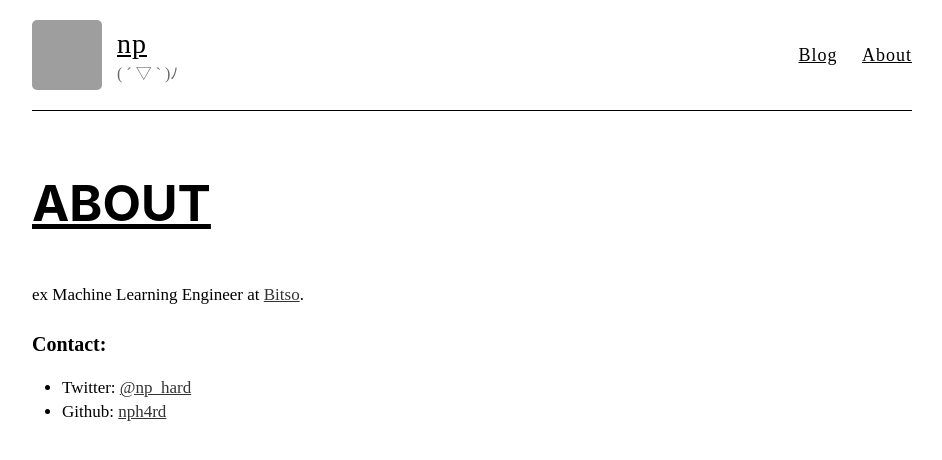
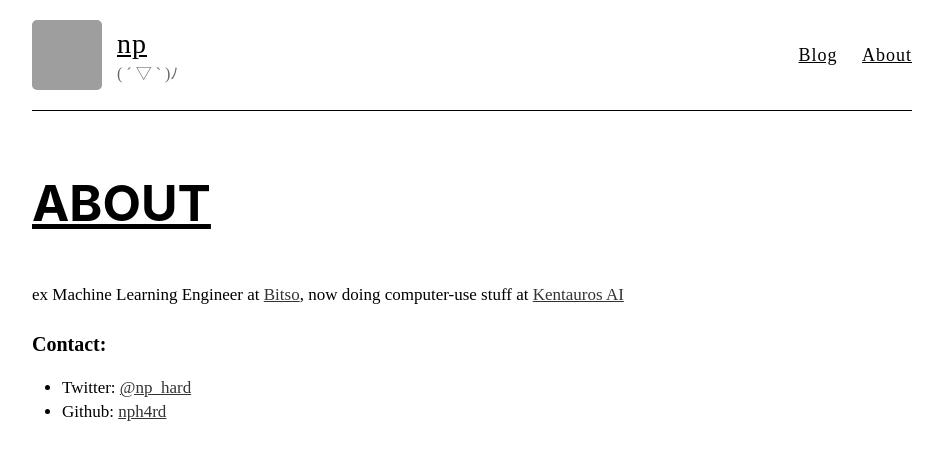
Before and after one commit to nph4rd/nph4rd.github.io, a Jekyll site: the page built from about.md, in a window 1280 px wide. Shown: the top 460 px of the page, without its empty margins (168-1110 px from the left). Built offline with Jekyll 4.4.1, drawn with Linux system fonts in a browser that asks for light colours; some web fonts are replaced; grey boxes are pictures that could not be loaded.

Commit message:
update about

```diff
--- a/about.md
+++ b/about.md
@@ -4,7 +4,7 @@ title: ABOUT
 permalink: /about/
 ---
 
-ex Machine Learning Engineer at [Bitso](https://bitso.com/).
+ex Machine Learning Engineer at [Bitso](https://bitso.com/), now doing computer-use stuff at [Kentauros AI](https://www.kentauros.ai/)
 
 ### Contact:
 
```
